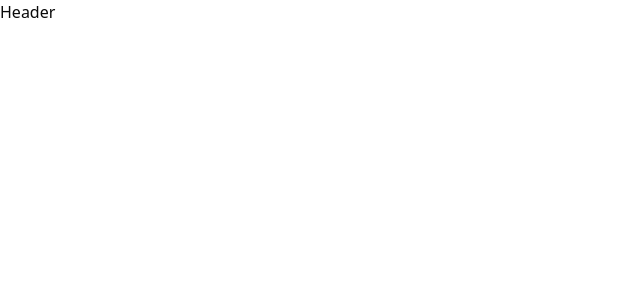
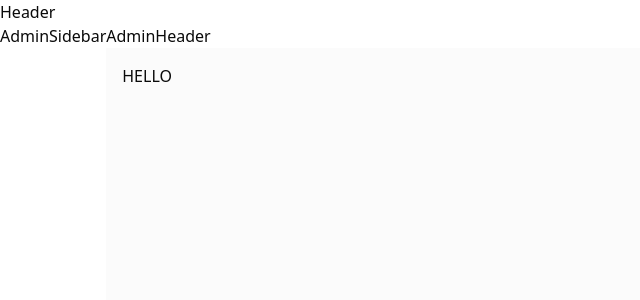
Before and after one commit to tgbao2110/Clothly, a React (Vite) app in the folder frontend/: page /admin in a window 1280 px wide. Before the commit this address had no page. Shown: the top 300 px of the page, without its empty margins (0-640 px from the left). Built offline with nearby package versions, Linux system fonts and the light colour scheme.

Commit message:
fe: add admin, customer and notfound components, set up routes

```diff
--- a/frontend/src/App.jsx
+++ b/frontend/src/App.jsx
@@ -1,17 +1,44 @@
 import { Route, Routes } from "react-router-dom";
+
 import AuthLayout from "./components/_auth/layout";
 import Login from "./pages/_auth/login";
 import Register from "./pages/_auth/register";
+
+import AdminLayout from "./components/admin-view/layout";
+import AdminDashboard from "./pages/admin-view/dashboard";
+import AdminProducts from "./pages/admin-view/products";
+import AdminOrders from "./pages/admin-view/orders";
+import AdminFeatures from "./pages/admin-view/features";
+
+import CustomerLayout from "./components/customer-view/layout";
+
+import NotFound from "./pages/not-found";
+
 
 function App() {
   return (
     <div className="flex flex-col overflow-hidden bg-white">
       <h1>Header</h1>
       <Routes>
+        {/* ==== Auth Routes ===== */}
         <Route path="/auth" element={<AuthLayout/>}>
           <Route path="login" element={<Login/>}/>
           <Route path="register" element={<Register/>}/>
         </Route>
+
+        {/* ==== Admin Routes ===== */}
+        <Route path="/admin" element={<AdminLayout/>}>
+          <Route path="dashboard" element={<AdminDashboard/>}/>
+          <Route path="products" element={<AdminProducts/>}/>
+          <Route path="orders" element={<AdminOrders/>}/>
+          <Route path="features" element={<AdminFeatures/>}/>
+        </Route>
+
+        {/* ==== Customer Route ===== */}
+        <Route path="/shop" element={<CustomerLayout/>}/>
+
+        {/* ==== NotFound ===== */}
+        <Route path="*" element = {<NotFound/>}/>
       </Routes>
     </div>
   );
--- /dev/null
+++ b/frontend/src/components/admin-view/header.jsx
@@ -0,0 +1,6 @@
+const AdminHeader = () => {
+  return (
+    <div>AdminHeader</div>
+  )
+}
+export default AdminHeader
--- /dev/null
+++ b/frontend/src/components/admin-view/layout.jsx
@@ -0,0 +1,19 @@
+import { Outlet } from "react-router-dom"
+
+import AdminSidebar from "./sidebar"
+import AdminHeader from "./header"
+
+const AdminLayout = () => {
+  return (
+    <div className="flex flex-row min-h-screen w-full">
+        <AdminSidebar/>
+        <div className="flex flex-1 flex-col">
+            <AdminHeader/>
+            <main className="flex flex-1 bg-muted/40 p-4 md:p6">
+                HELLO
+            </main>
+        </div>
+    </div>
+  )
+}
+export default AdminLayout
--- /dev/null
+++ b/frontend/src/components/admin-view/sidebar.jsx
@@ -0,0 +1,6 @@
+const AdminSidebar = () => {
+  return (
+    <div>AdminSidebar</div>
+  )
+}
+export default AdminSidebar
--- /dev/null
+++ b/frontend/src/components/customer-view/header.jsx
@@ -0,0 +1,6 @@
+const CustomerHeader = () => {
+  return (
+    <div>CustomerHeader</div>
+  )
+}
+export default CustomerHeader
--- /dev/null
+++ b/frontend/src/components/customer-view/layout.jsx
@@ -0,0 +1,15 @@
+import { Outlet } from "react-router-dom"
+
+import CustomerHeader from "./header"
+
+const CustomerLayout = () => {
+  return (
+    <div className="flex flex-col bg-white overflow-hidden">
+        <CustomerHeader/>
+        <main className="flex flex-col w-full">
+            <Outlet/>
+        </main>
+    </div>
+  )
+}
+export default CustomerLayout
--- /dev/null
+++ b/frontend/src/pages/admin-view/dashboard.jsx
@@ -0,0 +1,6 @@
+const AdminDashboard = () => {
+  return (
+    <div>AdminDashboard</div>
+  )
+}
+export default AdminDashboard
--- /dev/null
+++ b/frontend/src/pages/admin-view/features.jsx
@@ -0,0 +1,6 @@
+const AdminFeatures = () => {
+  return (
+    <div>AdminFeatures</div>
+  )
+}
+export default AdminFeatures
--- /dev/null
+++ b/frontend/src/pages/admin-view/orders.jsx
@@ -0,0 +1,6 @@
+const AdminOrders = () => {
+  return (
+    <div>AdminOrders</div>
+  )
+}
+export default AdminOrders
--- /dev/null
+++ b/frontend/src/pages/admin-view/products.jsx
@@ -0,0 +1,6 @@
+const AdminProducts = () => {
+  return (
+    <div>AdminProducts</div>
+  )
+}
+export default AdminProducts
--- /dev/null
+++ b/frontend/src/pages/not-found/index.jsx
@@ -0,0 +1,6 @@
+const NotFound = () => {
+  return (
+    <div>This page does not exist</div>
+  )
+}
+export default NotFound
```
